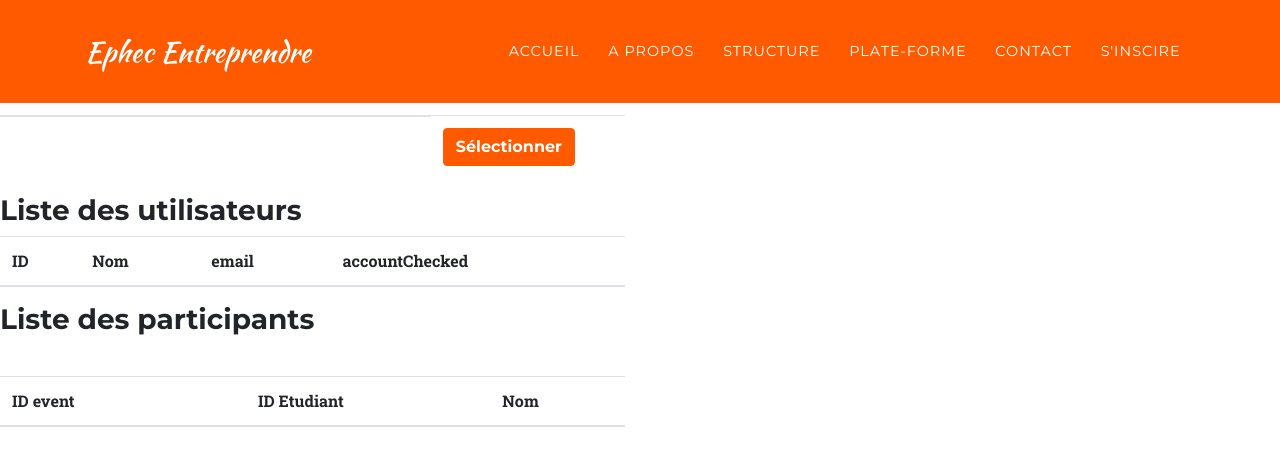
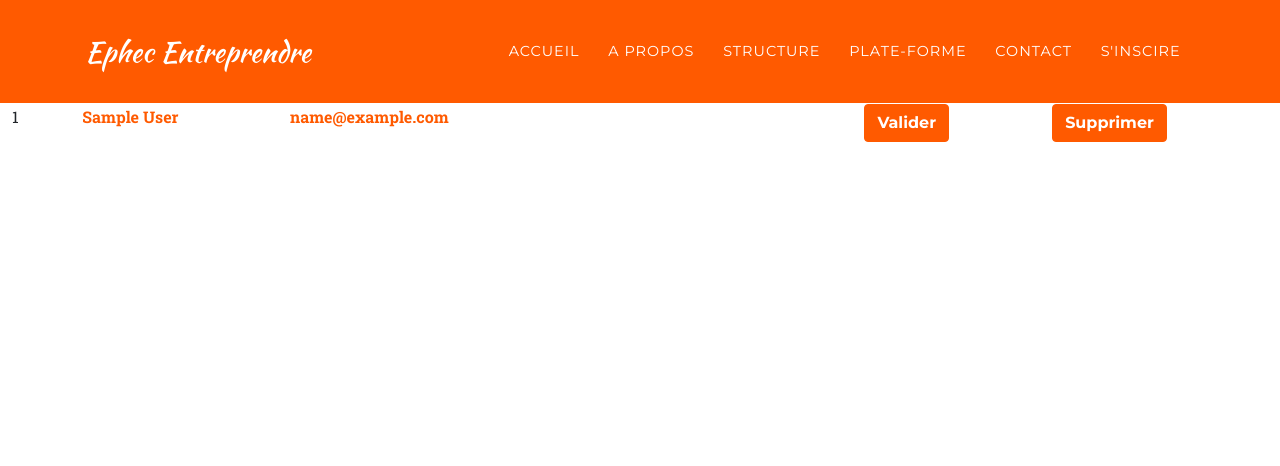
Before and after one commit to hymedbsk/Projet-Web-Groupe-, a Laravel app: page /listEtu in a window 1280 px wide. Shown: the top 466 px of the page. Run offline with Laravel 8, Linux system fonts and the light colour scheme; tables that the repository leaves empty or names only in its code hold one stand-in row (values such as "Sample post"); data that the repository does not hold is empty; some libraries are stand-ins or nearby versions; some web fonts are replaced.

Commit message:
début ajout event
non fonctionnel

```diff
--- a/app/Http/Controllers/EventController.php
+++ b/app/Http/Controllers/EventController.php
@@ -42,52 +42,123 @@ class EventController extends Controller
 
      // FUNCTION FOR TEST ONLY //
 
-    public function listUserToEvent(){
+    public function globalView(){
 
         $events = event::get();
         $users = User::get();
 
-        return view('/listEtu', compact('events', 'users'));
+        return view('/globalView', compact('events', 'users'));
 
-    }
-
-    public function addUserToEvent(User $user){
-
-        $event = event::first();
-        $user->events()->syncWithoutDetaching([$event->id_Activite]);
-
-        return redirect()->route('listUserByEvent');
-    }
-
-    public function removeUserFromEvent(User $user){
-
-        $event = event::first();
-        $user->events()->detach($event->id_Activite);
-
-        return redirect()->route('listUserByEvent');
     }
 
     public function listEvent(){
 
         $events = event::get();
+
         return view('/tableEvent', compact('events'));
     }
 
     public function infoEvent (event $event){
+
         $event_id = $event->id_Activite;
-        //echo($event_id);
-        //echo(event::find($event_id));
         $users = event::find($event_id)->users;
-        //echo(intval($users));
+
         return view('infoEvent', compact('event', 'users'));
     }
 
-    // public function selectEvent(Event $event){
-    //     event::all()->where('Event_Selected',1)
-    //                 ->update('Event_Selected',0);
-    //     event::get($event->id_Activite)->update('Event_Selected',1);
-    //     return redirect()->route('listUserByEvent');
-    // }
+    public function manageEvent (event $event){
 
+        $event_id = $event->id_Activite;
 
+        $event = $event;
+
+        #echo($event_id);
+
+        // utilisateur d'un event
+        $users = User::join('userbyevent', 'users.id', '=','userbyevent.id')
+            ->select('*')
+            ->where('id_Activite', '=', $event_id)
+            ->get();
+        #echo($users);
+
+        // utilisateurs ne participant pas à l'event et n'ayant pas d'event
+
+        // select * FROM `users`
+        // LEFT JOIN userbyevent on users.id = userbyevent.id
+        // where userbyevent.id not in (
+        //     SELECT userbyevent.id
+        //     FROM `userbyevent` LEFT JOIN users on users.id = userbyevent.id
+        //     WHERE id_Activite = 2)
+        // UNION SELECT * FROM `users`
+        // LEFT JOIN userbyevent on users.id = userbyevent.id
+        // WHERE userbyevent.id is null
+
+        //on sélectionne les utilisateurs ne participant à aucun évènements
+        $nonEventUsers = User::leftJoin('userbyevent', 'users.id', '=','userbyevent.id')
+                ->select('users.id')
+                ->whereNull('userbyevent.id');
+
+        // utilisateurs de l'évènement
+        $userEvent = userbyevent::leftJoin('users', 'users.id', '=','userbyevent.id')
+            ->select('userbyevent.id')
+            ->where('id_Activite', '=', $event_id);
+
+        #echo($userEvent);
+
+         // NOT($userEvent) UNION $nonEventUsers
+        $nonUsers = User::select('id')
+             ->whereNotIn('id', $userEvent) // id != $users->id ?
+             ->union($nonEventUsers);
+
+        $final = User::select('*')
+            ->whereIn('id', $nonUsers)
+            ->get();
+        #echo($final);
+        return view('manageEvent', compact('users', 'final', 'event'));
+    }
+
+    public function addUserToEvent(User $user, event $event){
+
+        echo($user);
+        echo($event);
+
+        //$user->events()->syncWithoutDetaching([$event->id_Activite]);
+
+        //return redirect()->route('manageEvent');
+    }
+
+    public function removeUserFromEvent(User $user, event $event){
+
+        echo($user);
+        echo($event);
+
+        //$user->events()->detach($event->id_Activite);
+
+        //return redirect()->route('manageEvent',['event'=>$event]);
+
+        //
+    }
+
+    public function test(User $user, event $event){
+        echo($user);
+        echo($event);
+    }
+
+    /////////////////////////////////////////////////
+    /////////       CREATE A EVENT          /////////
+    /////////////////////////////////////////////////
+
+    public function createEvent(){
+        echo("test");
+        // $data = request()->validate([
+
+        //     'name' => 'required|min:3',
+        //     'place' => 'required|min:3',
+        //     'prof' => 'required|min:3'
+
+        // ]);
+        // print_r($request);
+        #echo($request->input('prof'));
+        #return redirect()->route('newEvent');
+    }
 }
--- a/app/Http/Controllers/UserController.php
+++ b/app/Http/Controllers/UserController.php
@@ -5,6 +5,7 @@ namespace App\Http\Controllers;
 use App\Repositories\UserRepository;
 
 use Illuminate\Http\Request;
+use App\User;
 
 class UserController extends Controller
 {
@@ -38,4 +39,27 @@ class UserController extends Controller
             $request->merge(['admin' => 0]);
         }
     }
+
+    public function list(){
+
+        $users = User::get();
+
+        return view('/listEtu', compact('users'));
+    }
+
+    public function deleteInvalidUser(User $user){
+        $userToDelete = $user;
+
+        User::where('id','=', $userToDelete->id)->delete();
+
+        return redirect()->route('list');
+    }
+
+    public function validUser(User $user){
+        $userToValid = $user;
+
+        User::where('id','=', $userToValid->id)->update(['accountChecked'=> 1]);
+
+        return redirect()->route('list');
+    }
 }
--- a/app/User.php
+++ b/app/User.php
@@ -41,4 +41,5 @@ class User extends Authenticatable
 
         return $this->belongsToMany('App\event','userbyevent', 'id', 'id_Activite');
     }
+
 }
--- a/resources/views/listEtu.blade.php
+++ b/resources/views/listEtu.blade.php
@@ -1,42 +1,7 @@
 @extends('layouts.app')
 
 @section('content')
-    <br>
-    <div class="row">
-        <div class="col-6">
-            @if(session()->has('ok'))
-                <div class="alert alert-success alert-dismissible">{!! session('ok') !!}</div>
-            @endif
-            <div class="panel panel-primary">
-                <div class="panel-heading">
-                    <h3 class="panel-title">Liste des évènements</h3>
-                </div>
-                <table class="table">
-                    <thead>
-                        <tr>
-                            <th>ID</th>
-                            <th>Theme</th>
-                            <th>Professeur</th>
-                            <th>Date</th>
-                            <th>Local</th>
-                        </tr>
-                    </thead>
-                    <tbody>
-
-                        @foreach ($events as $event)
-                            <tr>
-                                <td>{!! $event->id_Activite !!}</td>
-                                <td class="text-primary"><strong>{!! $event->Theme !!}</strong></td>
-                                <td class="text-primary"><strong>{!! $event->Organisateur !!}</strong></td>
-                                <td class="text-primary"><strong>{!! $event->Date !!}</strong></td>
-                                <td class="text-primary"><strong>{!! $event->Local !!}</strong></td>
-                                <td> <a class="btn btn-primary" href="{{route('selectEvent', $event)}}" role="button">Sélectionner</a></td>
-                            </tr>
-                        @endforeach
-                    </tbody>
-                </table>
-            </div>
-            <div class="panel panel-primary">
+<div class="panel panel-primary">
                 <div class="panel-heading">
                     <h3 class="panel-title">Liste des utilisateurs</h3>
                 </div>
@@ -52,55 +17,18 @@
                     <tbody>
 
                         @foreach ($users as $user)
-                            @if ($user->accountChecked==1)
+                            @if ($user->accountChecked==0)
                             <tr>
                                 <td>{!! $user->id !!}</td>
                                 <td class="text-primary"><strong>{!! $user->name !!}</strong></td>
                                 <td class="text-primary"><strong>{!! $user->email !!}</strong></td>
                                 <td class="text-primary"><strong>{!! $user->accountChecked !!}</strong></td>
-                                <td> <a class="btn btn-primary" href="{{route('addUserToEvent', $user)}}" role="button">Ajouter</a></td>
+                                <td> <a class="btn btn-primary btn-success" href="{{route('valUser', $user)}}" role="button">Valider</a></td>
+                                <td> <a class="btn btn-primary btn-danger" href="{{route('delUser', $user)}}" role="button">Supprimer</a></td>
                             </tr>
                             @endif
                         @endforeach
                     </tbody>
                 </table>
             </div>
-        </div>
-    </div>
-    <div class="row">
-        <div class=" col-6">
-            <div class="panel panel-primary">
-                <div class="panel-heading">
-                    <h3 class="panel-title">Liste des participants</h3>
-                </div>
-
-                <tbody>
-                    @foreach ($events as $event)
-                        <br>
-                        <h4 class="panel-title">{!! $event->Theme!!}</h4>
-                        <table class="table">
-                            <thead>
-                                <th>ID event</th>
-                                <th>{!! $event->Theme!!}</th>
-                                <th>ID Etudiant</th>
-                                <th>Nom</th>
-                            </thead>
-
-                        @foreach ($event->users as $user)
-
-                            <tr>
-                                <th>{!! $event->id_Activite!!}</th>
-                                <th>{!! $event->Theme!!}</th>
-                                <td>{!! $user->id!!}</td>
-                                <td class="text-primary"><strong>{!! $user->name!!}</strong></td>
-                                <td> <a class="btn btn-primary" href="{{route('removeUserFromEvent', $user)}}" role="button">Retirer</a></td>
-                            </tr>
-
-                        @endforeach
-                        </table>
-                    @endforeach
-                </tbody>
-            </div>
-        </div>
-    </div>
 @endsection
--- a/routes/web.php
+++ b/routes/web.php
@@ -29,14 +29,36 @@ Route::get('/testNotif', 'testControlleurNotif@main');
 Route::get('/testPivotTable','EventController@index'); //test
 Route::get('/testboutonselect/{event}', 'EventController@selectEvent')->name('testboutonselect'); //test
 
-Route::get('/listEtu','eventController@listUserToEvent')->name('listUserByEvent'); //real
+Route::get('/globalView','eventController@globalView')->name('globalView'); //real
 
-Route::get('/addUserToEvent/{user}', 'EventController@addUserToEvent')->name('addUserToEvent');
-Route::get('/removeUserFromEvent/{user}', 'EventController@removeUserFromEvent')->name('removeUserFromEvent');
+// validation etudiant
+Route::get('/listEtu', 'UserController@list')->name('list');
+    //del invalid user
+Route::get('/delUser/{user}', 'UserController@deleteInvalidUser')->name('delUser');
+    // approve valid user
+Route::get('/valUser/{user}', 'UserController@validUser')->name('valUser');
 
-Route::get('/selectEvent/{user}', 'EventController@selectEvent')->name('selectEvent');
 
 // vue générale event
 Route::get('/tableEvent', 'EventController@listEvent');
     // info event
 Route::get('/infoEvent/{event}', 'EventController@infoEvent')->name('infoEvent');
+    //manage event
+Route::get('/manageEvent/{event}', 'EventController@manageEvent')->name('manageEvent');
+    //add an user from a event
+Route::get('/addUserToEvent/{user}/{event}', 'EventController@addUserToEvent')->name('addUserToEvent');
+    //remove an user from a event
+Route::get('/removeUserFromEvent/{user}/{event}', 'EventController@removeUserFromEvent')->name('removeUserFromEvent');
+
+Route::get('/selectEvent/{user}', 'EventController@selectEvent')->name('selectEvent');
+
+
+// creer un event
+Route::view('/newEvent','newEvent');
+Route::any('/createEvent', 'EventController@createEvent')->name('createEvent');
+
+/////////////////////////////
+/////   TEST    ////////////
+////////////////////////////
+
+Route::get('/test/{user}/{event}', 'EventController@test')->name('test');
```
Also changed, not shown: resources/views/globalView.blade.php (added, +103 -0 lines), resources/views/newEvent.blade.php (added, +42 -0 lines).
